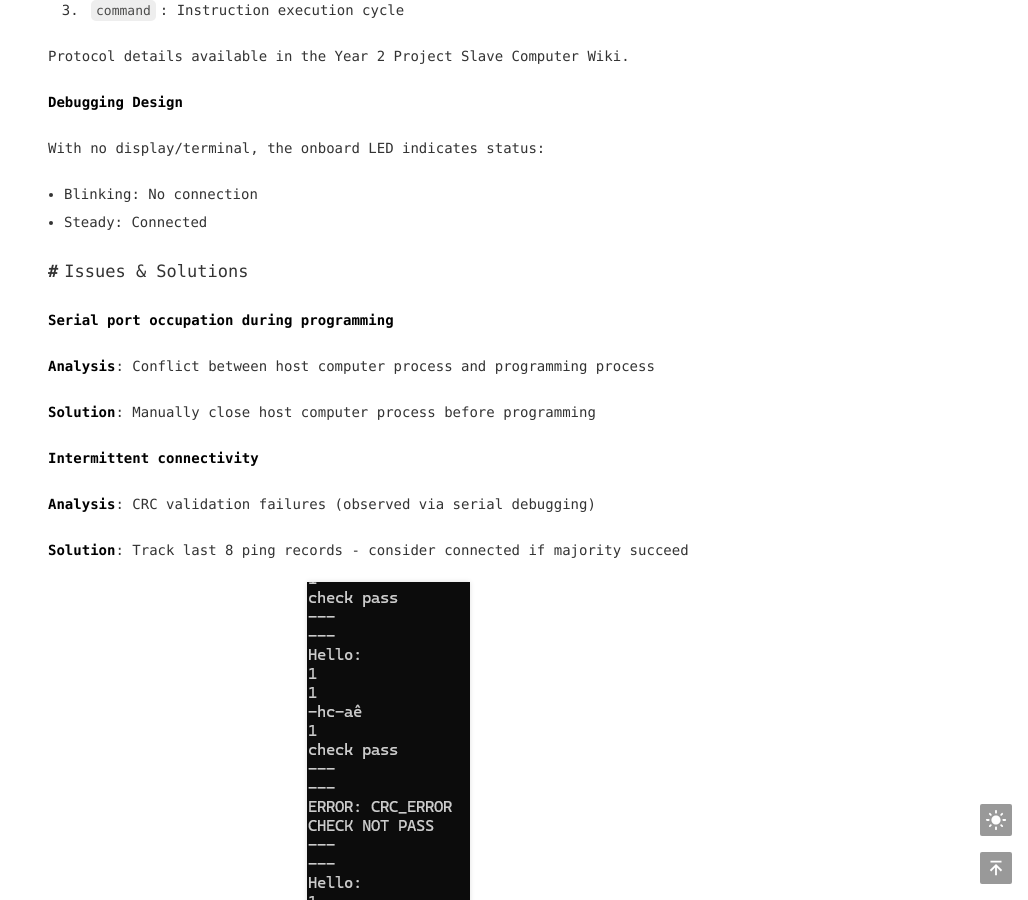
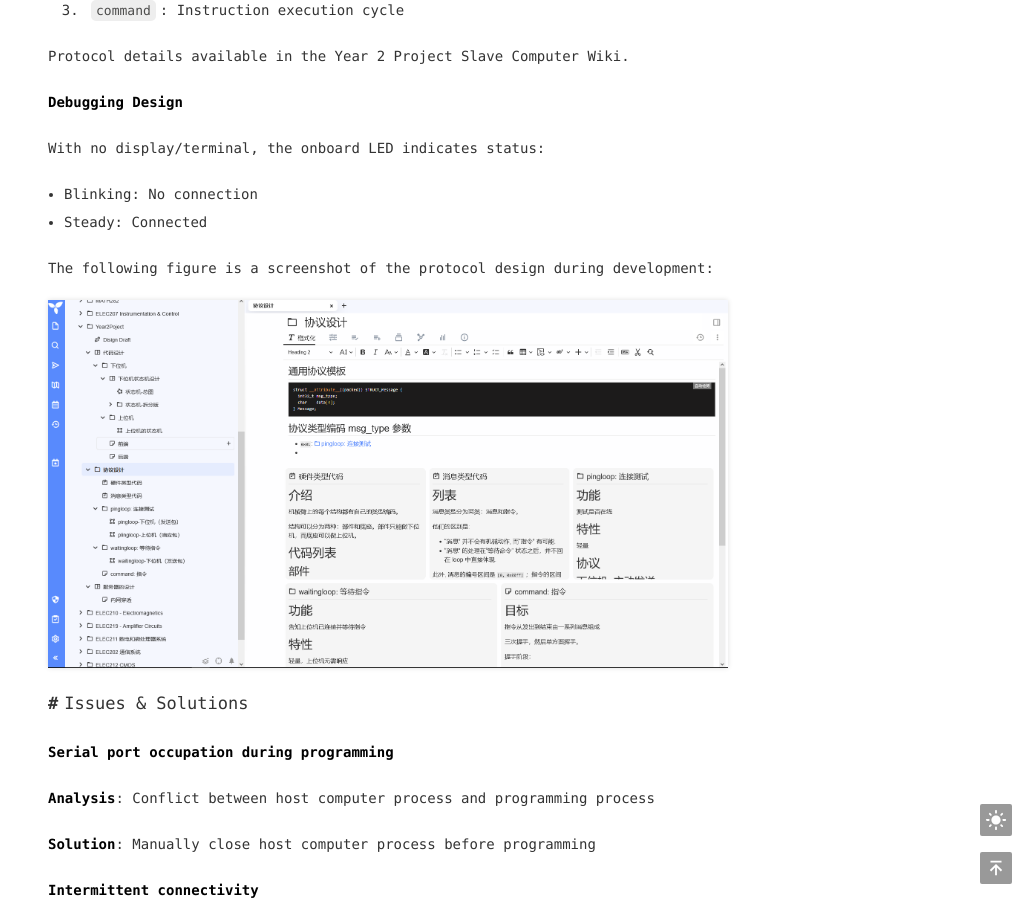
Before and after one commit to juntong20XX/juntong20XX.github.io, a Jekyll site: the page built from _posts/2025-02-10-Year 2 Project Slave Computer Development.md, in a window 1280 px wide and 900 px high, scrolled down 2786 px. Shown: the whole window, without its empty margins (252-1280 px from the left). Built offline with Jekyll 4.4.1, drawn with Linux system fonts in a browser that asks for light colours.

Commit message:
fix missing furge

```diff
--- a/_posts/2025-02-10-Year 2 Project Slave Computer Development.md
+++ b/_posts/2025-02-10-Year 2 Project Slave Computer Development.md
@@ -86,6 +86,10 @@ With no display/terminal, the onboard LED indicates status:
 - Blinking: No connection
 - Steady: Connected
 
+The following figure is a screenshot of the protocol design during development:
+
+![协议设计笔记截图](协议设计笔记截图.png)
+
 ## Issues & Solutions
 **Serial port occupation during programming**
 
```
Also changed, not shown: posts/2025/02/10/协议设计笔记截图.png (added).
